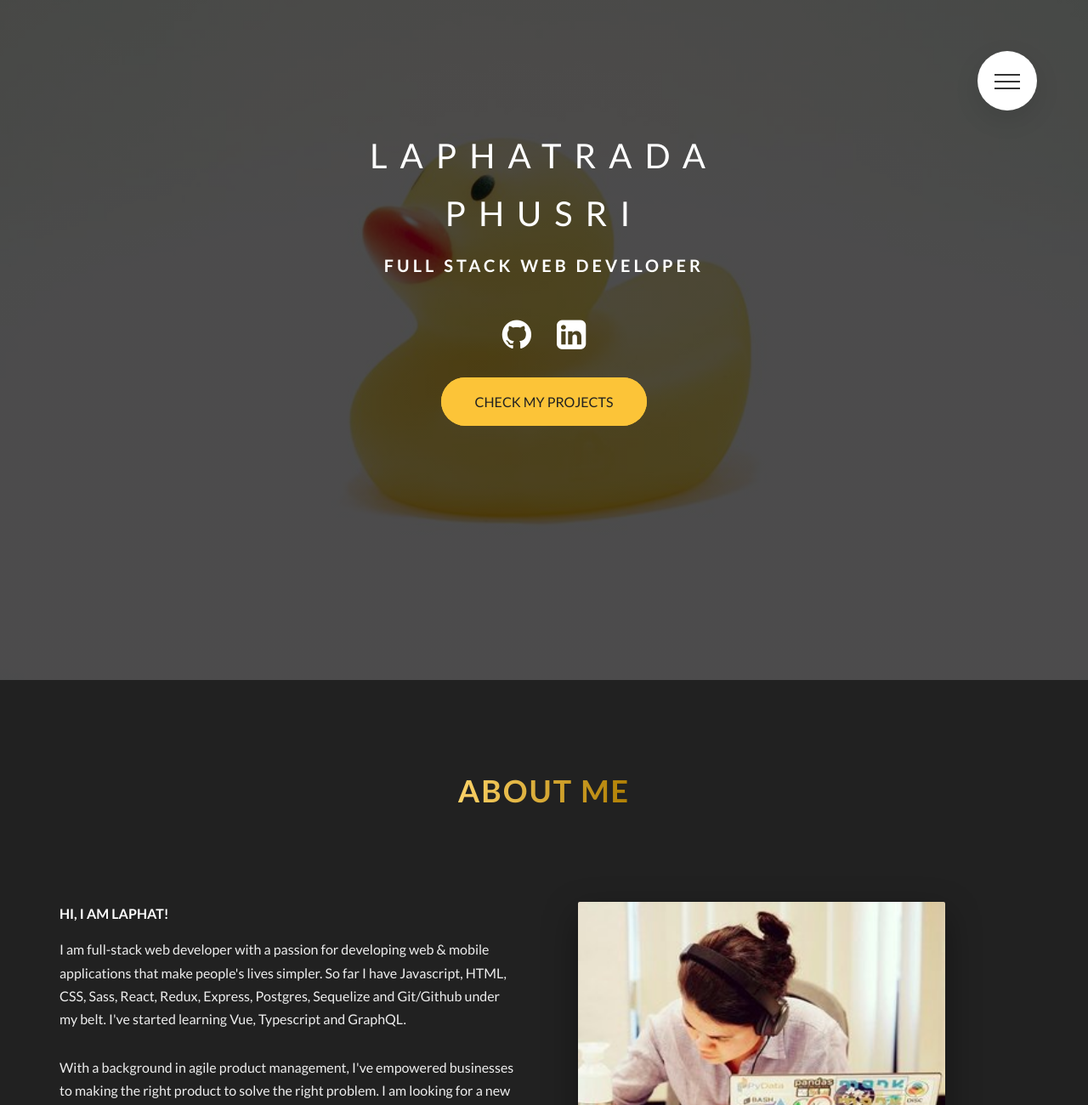
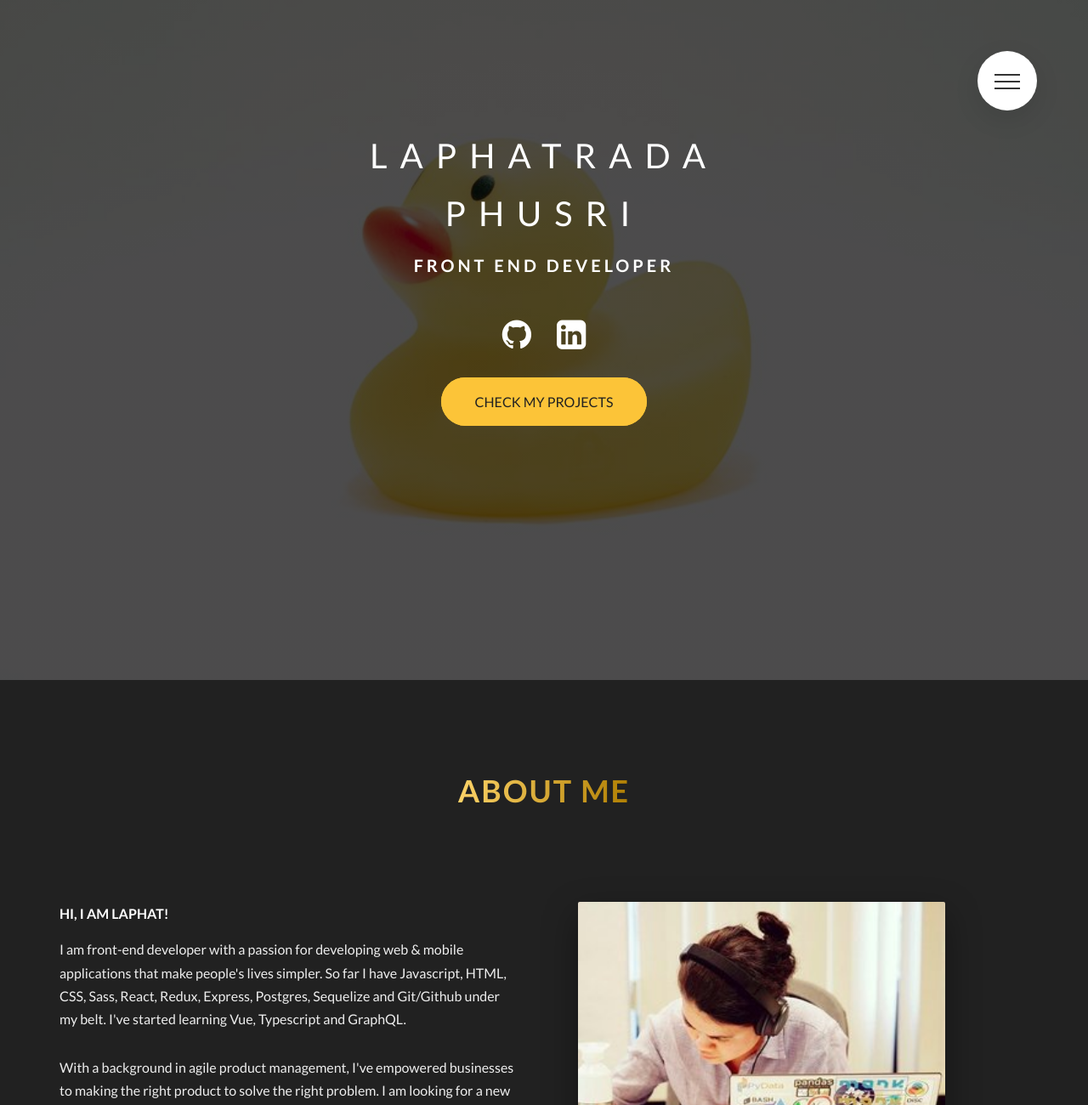
Before and after one commit to Laphatradap/Sass-portfolio-website, a website: page index.html in a window 1280 px wide. Shown: the top 1300 px of the page at 85% size. Drawn offline with Linux system fonts and the light colour scheme.

Commit message:
Update content

```diff
--- a/index.html
+++ b/index.html
@@ -41,7 +41,7 @@
     <div class="header__text-box">
       <h1 class="heading-primary">
         <span class="heading-primary--main">Laphatrada Phusri</span>
-        <span class="heading-primary--sub">Full Stack Web Developer</span>
+        <span class="heading-primary--sub">Front End Developer</span>
       </h1>
       <div class="icon">
         <div class="icon__link">
@@ -73,9 +73,7 @@
             Hi, I am Laphat!
           </h3>
           <p class="paragraph">
-            I am full-stack web developer with a passion for developing web & mobile applications that make people's
-            lives
-            simpler. So far I have Javascript, HTML, CSS, Sass, React, Redux, Express, Postgres, Sequelize and
+            I am front-end developer with a passion for developing web & mobile applications that make people's lives simpler. So far I have Javascript, HTML, CSS, Sass, React, Redux, Express, Postgres, Sequelize and
             Git/Github under my belt. I've started learning Vue, Typescript and GraphQL.
           </p>
           <p class="paragraph">
@@ -316,7 +314,6 @@
         </div>
         <div class="footer__item">
           <p class="paragraph">
-
             <a class="icon__link" href="mailto:laphatradap@disroot.org">
               laphatradap@disroot.org
             </a>
```
